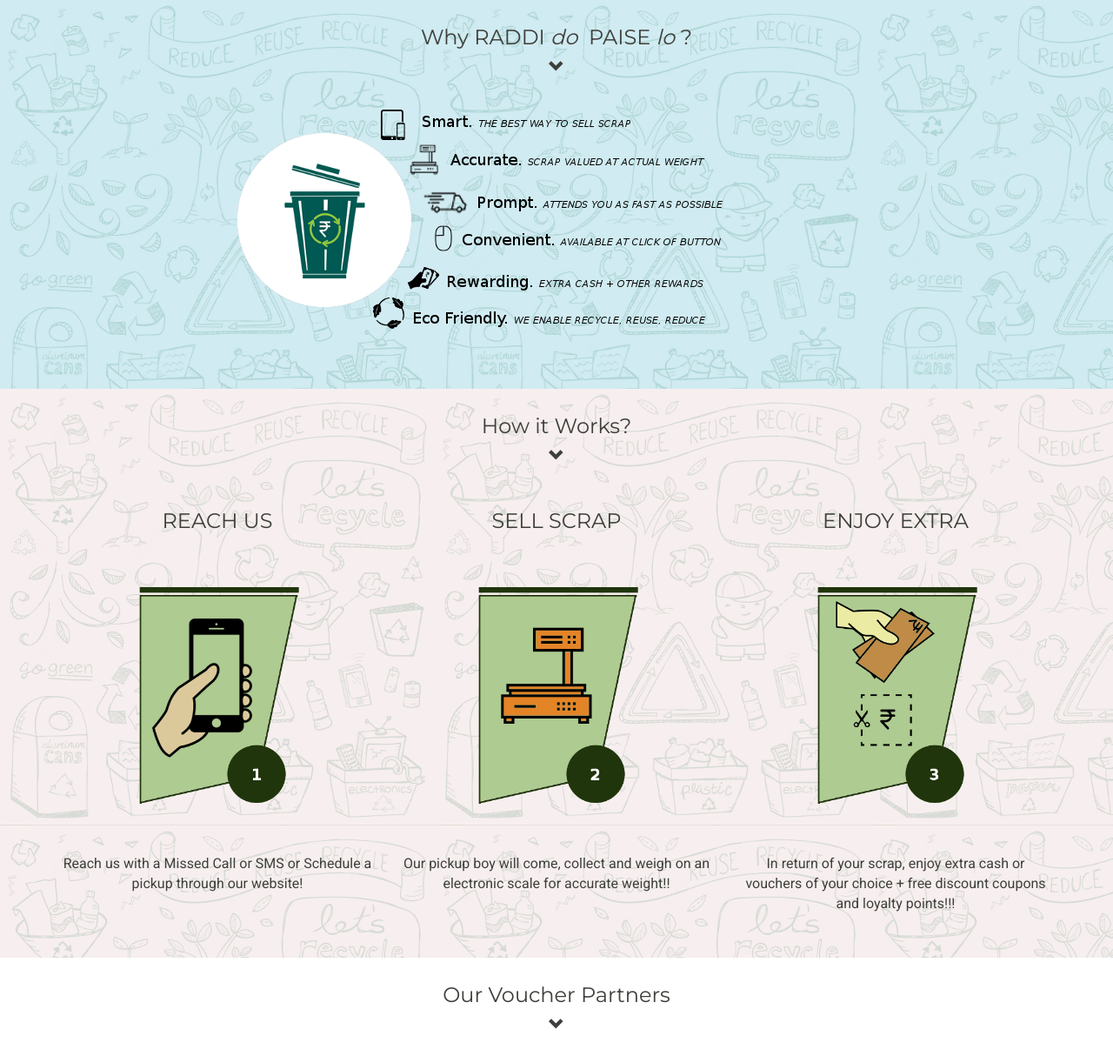
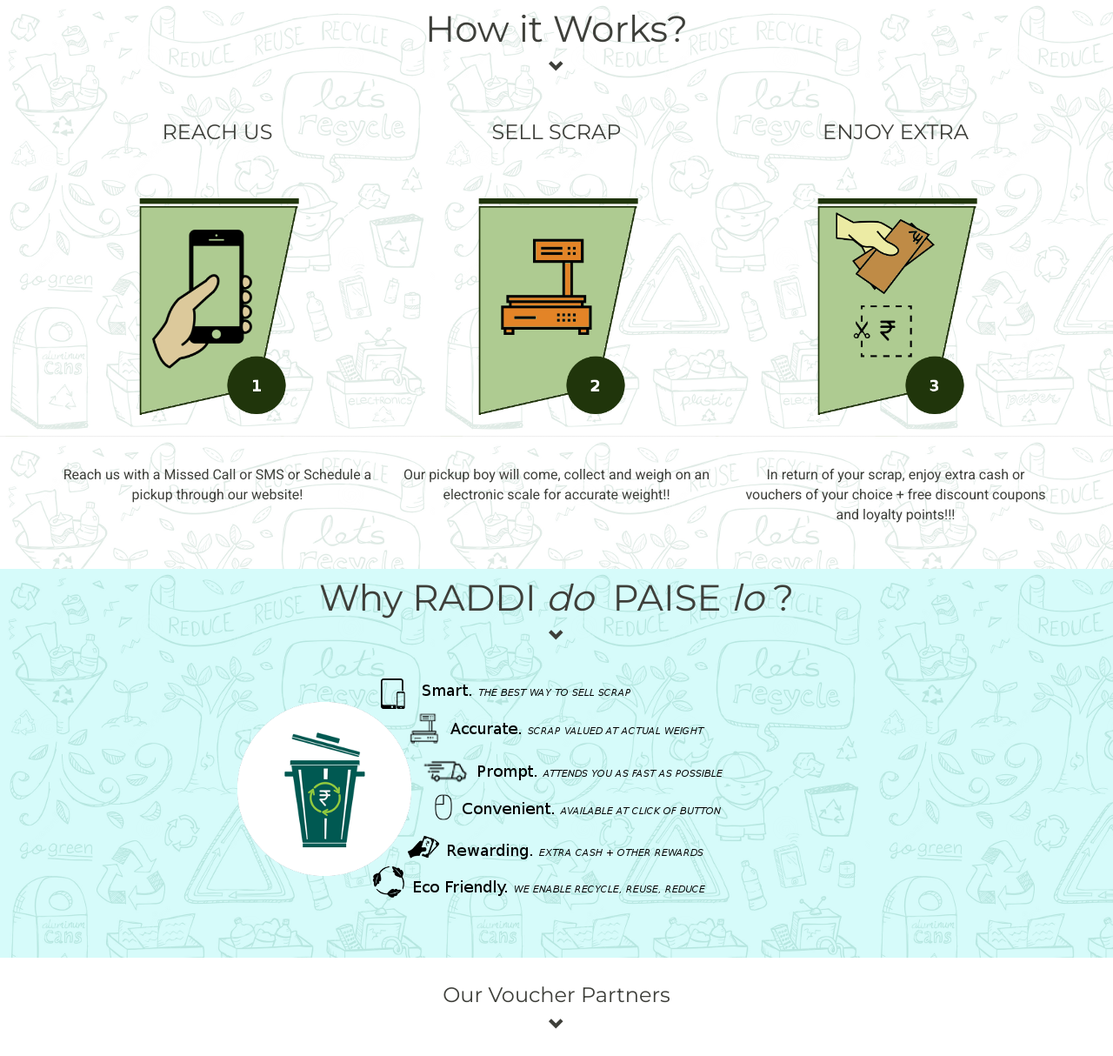
Before and after one commit to raddidopaiselo/raddidopaiselo.github.io, a plain HTML site: page index.html in a window 1280 px wide. Shown: the part 709-1923 px from the top of the page at 87% size. Drawn offline with nearby package versions, Linux system fonts and the light colour scheme.

Commit message:
Added home.html

```diff
--- a/index.html
+++ b/index.html
@@ -218,44 +218,9 @@
             </div> -->
         </div>
     </header>
-    <section style="background-color:#C8E8EE;background-image:url('img/doodle.png');">
+    <section style="background-color:#FFFFFF;background-image:url('img/doodle.png');">
         <div class="container">
-			<div class="row text-center"><h3>Why RADDI&nbsp;<i>do&nbsp;</i>&nbsp;PAISE&nbsp;<i>lo</i> ?</h3><h4><span class="glyphicon glyphicon-chevron-down"></span></h4></div>
-			<div class="row">&nbsp;</div>
-			<div class="row text-center">
-				<div class="col-md-2" style="">&nbsp;</div>
-        		<div class="col-md-8" style="border:0px solid grey;margin-right:1%;">
-        			<img src="img/WhyWe.png" class="img-responsive">
-        		</div>
-        		<div class="col-md-2" style="">&nbsp;</div>
-			</div>
-		</div>
-    </section>
-    <!--
-    <section style="background-color:#F6EDED;background-image:url('img/doodle.png');">
-        <div class="container visible-lg visible-md">
-			<div class="row text-center"><h3>How it Works?</h3><h4><span class="glyphicon glyphicon-chevron-down"></span></h4></div>
-			<div class="row">&nbsp;</div>
-			<div class="row text-center">
-        		<div class="col-md-12" style="border:0px solid grey;margin-right:1%;">
-        			<img src="img/HowItWorks_2.png" class="img-responsive">
-        		</div>
-			</div>
-		</div>
-		<div class="container visible-sm visible-xs">
-			<div class="row text-center"><h3>How it Works?</h3><h4><span class="glyphicon glyphicon-chevron-down"></span></h4></div>
-			<div class="row">&nbsp;</div>
-			<div class="row text-center">
-        		<div class="col-md-12" style="border:0px solid grey;">
-        			<img src="img/HowItWorks_Vertical.png" class="img-responsive" style="width:50%;margin-right:25%;margin-left:25%">
-        		</div>
-			</div>
-		</div>
-    </section>
-	-->
-    <section style="background-color:#F6EDED;background-image:url('img/doodle.png');">
-        <div class="container">
-			<div class="row text-center"><h3>How it Works?</h3><h4><span class="glyphicon glyphicon-chevron-down"></span></h4></div>
+			<div class="row text-center"><h2>How it Works?</h2><h4><span class="glyphicon glyphicon-chevron-down"></span></h4></div>
 			<div class="row">&nbsp;</div>
 			<div class="row text-center">
         		<div class="col-md-4" style="border:0px solid grey;">
@@ -276,6 +241,20 @@
 			</div>
 		</div>
     </section>
+    <section style="background-color:#CFFAF9;background-image:url('img/doodle.png');">
+        <div class="container">
+			<div class="row text-center"><h2>Why RADDI&nbsp;<i>do&nbsp;</i>&nbsp;PAISE&nbsp;<i>lo</i> ?</h2><h4><span class="glyphicon glyphicon-chevron-down"></span></h4></div>
+			<div class="row">&nbsp;</div>
+			<div class="row text-center">
+				<div class="col-md-2" style="">&nbsp;</div>
+        		<div class="col-md-8" style="border:0px solid grey;margin-right:1%;">
+        			<img src="img/WhyWe.png" class="img-responsive">
+        		</div>
+        		<div class="col-md-2" style="">&nbsp;</div>
+			</div>
+		</div>
+    </section>
+
     <section>
         <div class="container" style="background-color:#FFFFFF;">
 			<div class="row text-center"><h3>Our Voucher Partners</h3><h4><span class="glyphicon glyphicon-chevron-down"></span></h4></div>
@@ -314,7 +293,7 @@
     </section>
     <section>
         <div class="container" style="background-color:#FFFFFF;">
-			<div class="row text-center"><h3>Our Services are now available at below locations</h3></div>
+			<div class="row text-center"><h3>Our services are now available at</h3></div>
 			<div class="row">&nbsp;</div>
 			<div class="row text-center">
 				<div class="col-md-4">
@@ -348,11 +327,11 @@
 
 
     <!-- Footer -->
-    <footer style="background-color:#005952" style="border:0px solid black;">
+    <footer style="background-color:#20350B" style="border:0px solid black;">
 		<div class="container">
 			<div class="row">
 				<div class="col-md-12 text-center" style="padding-top:2%;padding-bottom:2%;">
-					<span>&copy; raddidopaiselo.com 2015</span>
+					<h4>&copy; raddidopaiselo.com 2015</h4>
 				</div>
 			</div>
 		</div>
```
